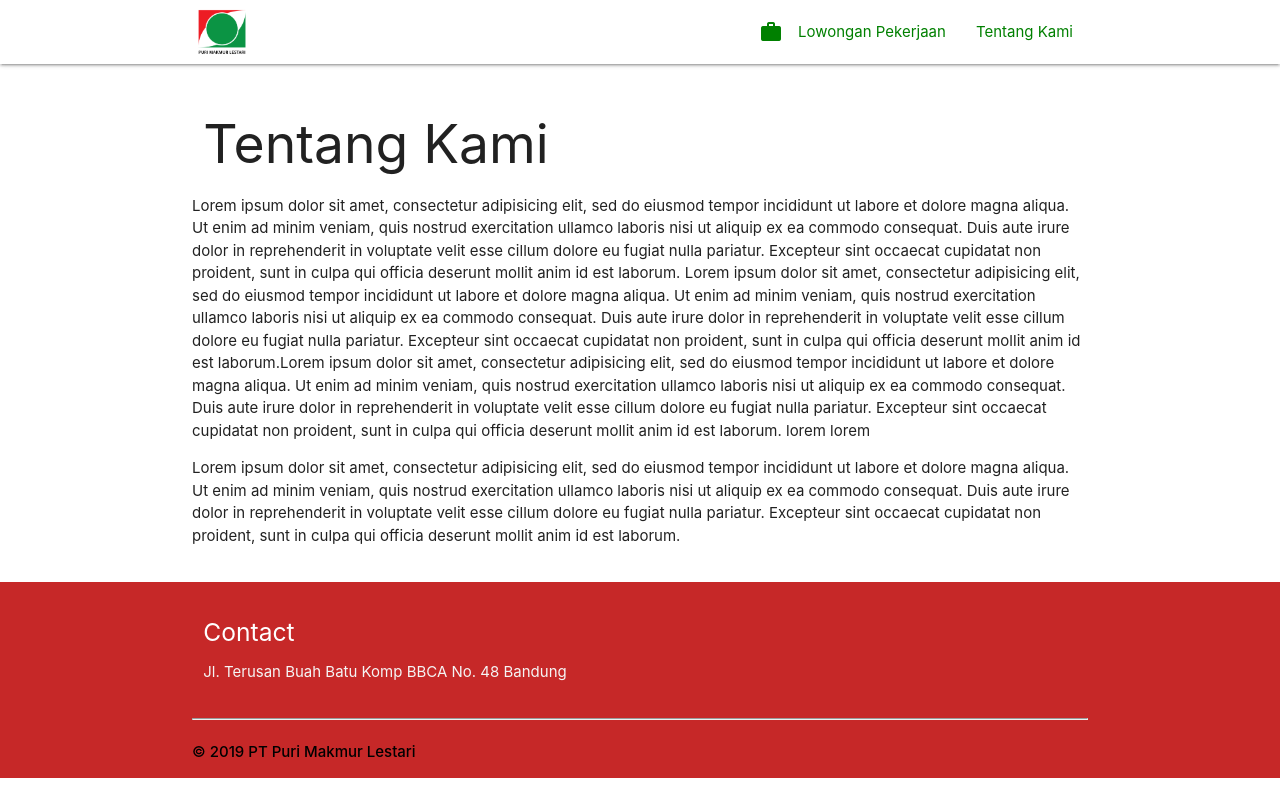
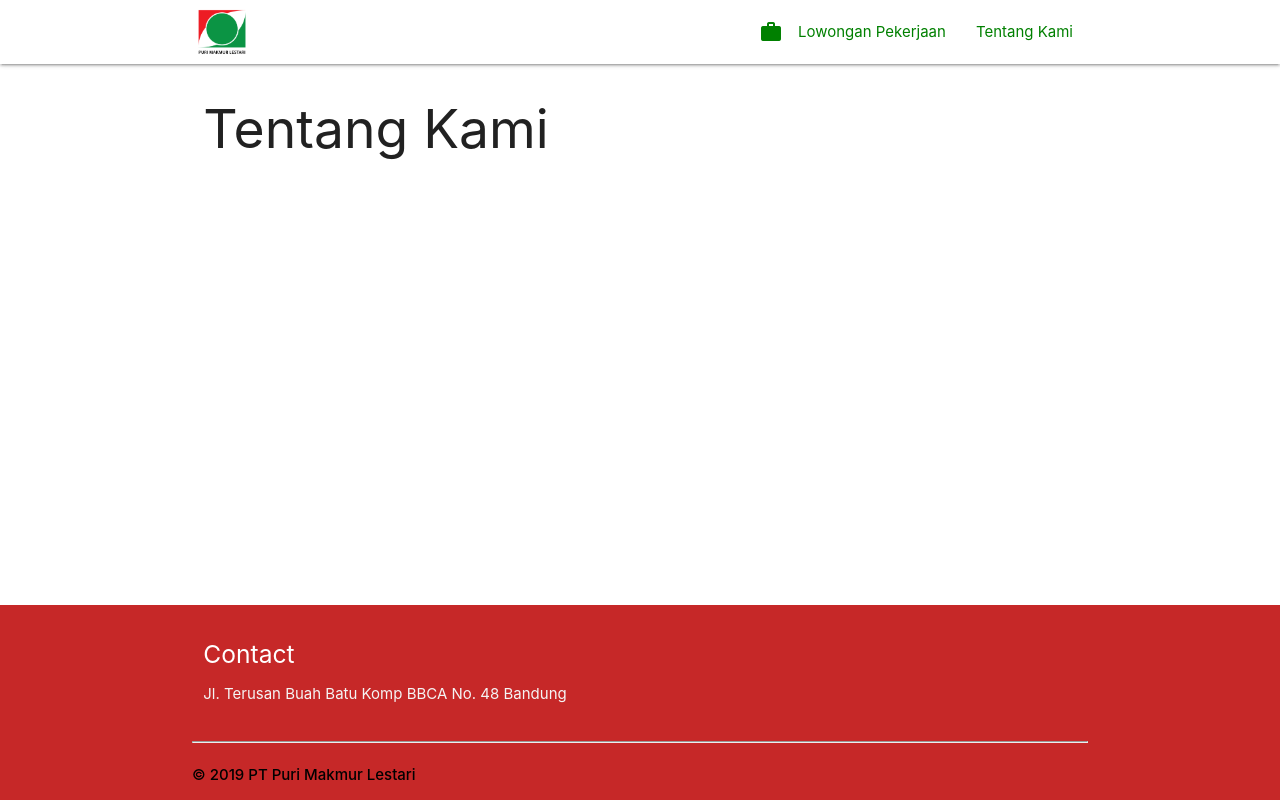
Before and after one commit to nerochaniago/prakerin, a CodeIgniter app: page /prakerin/Pendaftar_C/tentangKami in a window 1280 px wide. Run offline with CodeIgniter, Linux system fonts and the light colour scheme.

Commit message:
fix footer

```diff
--- a/application/views/pendaftar/tentangKami.php
+++ b/application/views/pendaftar/tentangKami.php
@@ -10,11 +10,9 @@
     <link rel="stylesheet" href="https://cdnjs.cloudflare.com/ajax/libs/materialize/1.0.0/css/materialize.min.css">
     <link href="https://fonts.googleapis.com/icon?family=Material+Icons" rel="stylesheet">
         <!-- My css -->
-    <link rel="stylesheet" href="<?= base_url(); ?> assets/css/script.css">
     <?php  echo link_tag('assets/css/script.css')  ?>
 </head>
   <body style="display: flex; min-height: 100vh; flex-direction: column;">
-    <body>
         <!--- Navbar --->
         <div class="navbar-fixed">
             <nav class="white darken-2">
@@ -39,18 +37,15 @@
         </ul>
 
         <!-- main content -->
-        <div class="container">
-          <div class="row">
-            <div class="col l12 s12">
-              <h2>Tentang Kami</h1>
+        <main>
+          <div class="container">
+            <div class="row">
+              <div class="col l12 s12">
+                <h2>Tentang Kami</h1>
+              </div>
             </div>
-              <div class="">
-                <p>Lorem ipsum dolor sit amet, consectetur adipisicing elit, sed do eiusmod tempor incididunt ut labore et dolore magna aliqua. Ut enim ad minim veniam, quis nostrud exercitation ullamco laboris nisi ut aliquip ex ea commodo consequat. Duis aute irure dolor in reprehenderit in voluptate velit esse cillum dolore eu fugiat nulla pariatur. Excepteur sint occaecat cupidatat non proident, sunt in culpa qui officia deserunt mollit anim id est laborum.
-                Lorem ipsum dolor sit amet, consectetur adipisicing elit, sed do eiusmod tempor incididunt ut labore et dolore magna aliqua. Ut enim ad minim veniam, quis nostrud exercitation ullamco laboris nisi ut aliquip ex ea commodo consequat. Duis aute irure dolor in reprehenderit in voluptate velit esse cillum dolore eu fugiat nulla pariatur. Excepteur sint occaecat cupidatat non proident, sunt in culpa qui officia deserunt mollit anim id est laborum.Lorem ipsum dolor sit amet, consectetur adipisicing elit, sed do eiusmod tempor incididunt ut labore et dolore magna aliqua. Ut enim ad minim veniam, quis nostrud exercitation ullamco laboris nisi ut aliquip ex ea commodo consequat. Duis aute irure dolor in reprehenderit in voluptate velit esse cillum dolore eu fugiat nulla pariatur. Excepteur sint occaecat cupidatat non proident, sunt in culpa qui officia deserunt mollit anim id est laborum. lorem lorem</p>
-                <p>Lorem ipsum dolor sit amet, consectetur adipisicing elit, sed do eiusmod tempor incididunt ut labore et dolore magna aliqua. Ut enim ad minim veniam, quis nostrud exercitation ullamco laboris nisi ut aliquip ex ea commodo consequat. Duis aute irure dolor in reprehenderit in voluptate velit esse cillum dolore eu fugiat nulla pariatur. Excepteur sint occaecat cupidatat non proident, sunt in culpa qui officia deserunt mollit anim id est laborum.</p>
-              </div>
           </div>
-        </div>
+          </main>
 
         <!-- footer -->
         <footer class="page-footer red darken-3 ">
--- a/assets/css/script.css
+++ b/assets/css/script.css
@@ -1,4 +1,4 @@
-#body {
+body {
     display: flex;
     min-height: 100vh;
     flex-direction: column;
```
Also changed, not shown: application/views/pendaftar/home.php (+3 -5 lines).
